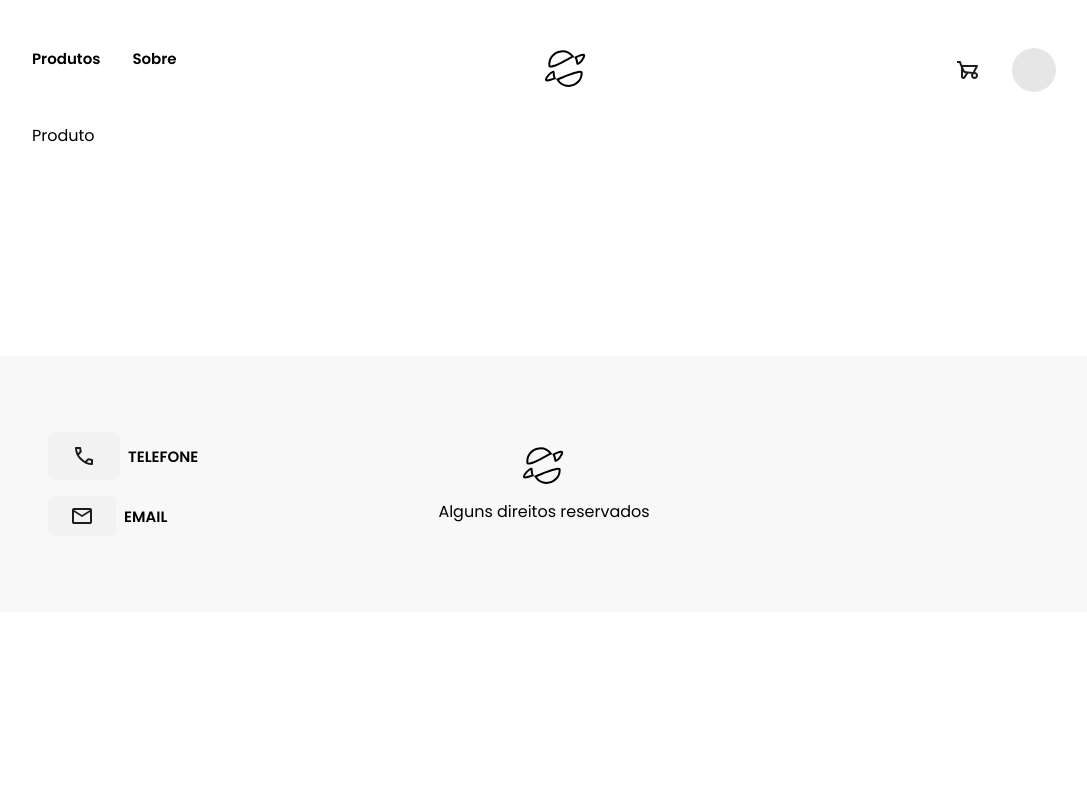
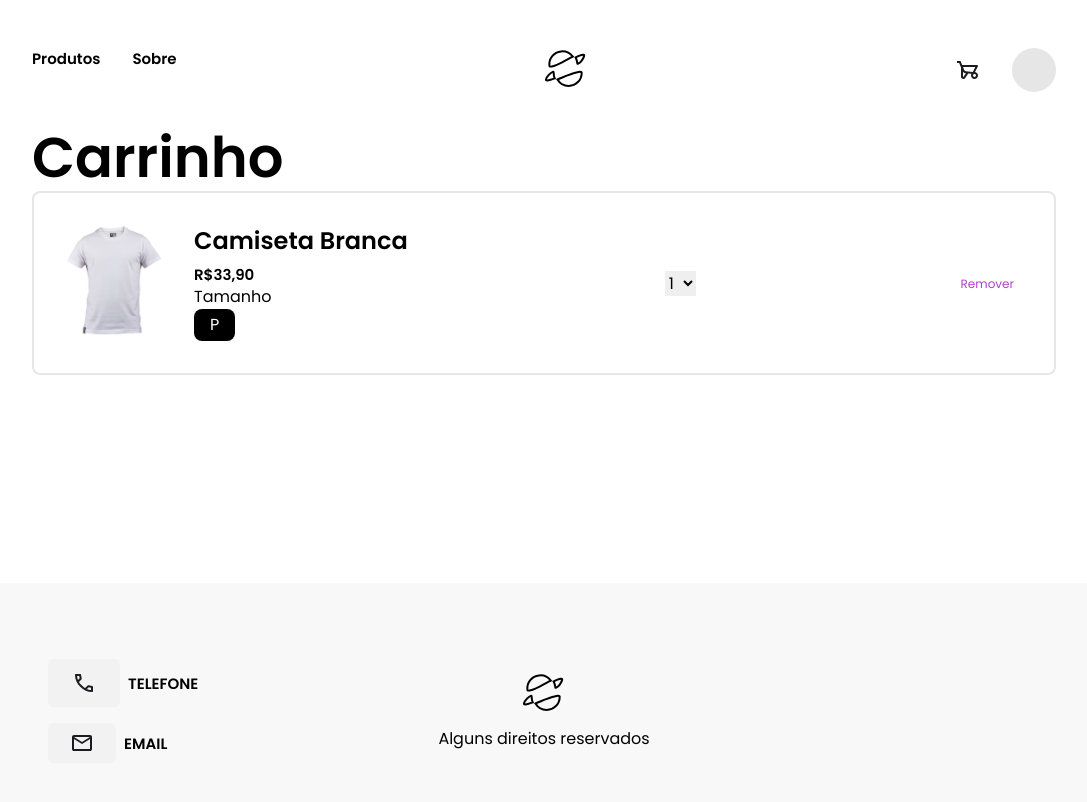
Before and after one commit to ryanNS3/E-commerce-AAPM, a React (Vite) app: page /carrinho in a window 1280 px wide. Shown: the top 802 px of the page, without its empty margins (96-1183 px from the left). Built offline with nearby package versions, Linux system fonts and the light colour scheme.

Commit message:
feat/ adicionando a página de carrinho

```diff
--- a/src/pages/cart.jsx
+++ b/src/pages/cart.jsx
@@ -1,13 +1,48 @@
-import React from "react";
-
+import React from 'react'
+import camiseta from '../assets/fotoTesteCamiseta.png'
 
 export function Cart() {
-    return (
-        <main className=" flex">
-            <div className="">
-                <p>Produto</p>
+  return (
+    <main className=" flex flex-col">
+      <header aria-labelledby="carrinho">
+        <h1 className=" text-h3 " id="carrinho">
+          Carrinho
+        </h1>
+      </header>
+      <section className="">
+        <article className=" sm:flex sm:items-start md:items-center justify-between rounded-lg border-2 border-cinza-100 p-8">
+          <div className=" sm:flex sm:justify-between gap-8">
+            <div className=" min-w-16 max-w-24 ">
+              <img className="w-full" src={camiseta} alt="" />
             </div>
 
-        </main>
-    )
+            <div className=" flex flex-col  justify-between">
+              <div className=" flex flex-col gap-2">
+                <h2 className=" text-sub1">Camiseta Branca</h2>
+                <p className=" text-fun2">R$33,90</p>
+              </div>
+
+              <div className=" flex flex-col">
+                <p>Tamanho</p>
+                <div className=" place-self-start rounded-lg bg-preto px-4 py-1 text-branco">
+                  P
+                </div>
+              </div>
+            </div>
+          </div>
+
+          <select className=" focus:border-cinza-100 active:border-cinza-100">
+            <option>1</option>
+            <option>2</option>
+            <option>3</option>
+            <option>4</option>
+          </select>
+
+          <button className=" rounded-lg p-2 text-ct3 text-rosa-300 hover:bg-rosa-300 hover:text-branco">
+            Remover
+          </button>
+        </article>
+      </section>
+    </main>
+  )
 }
```
